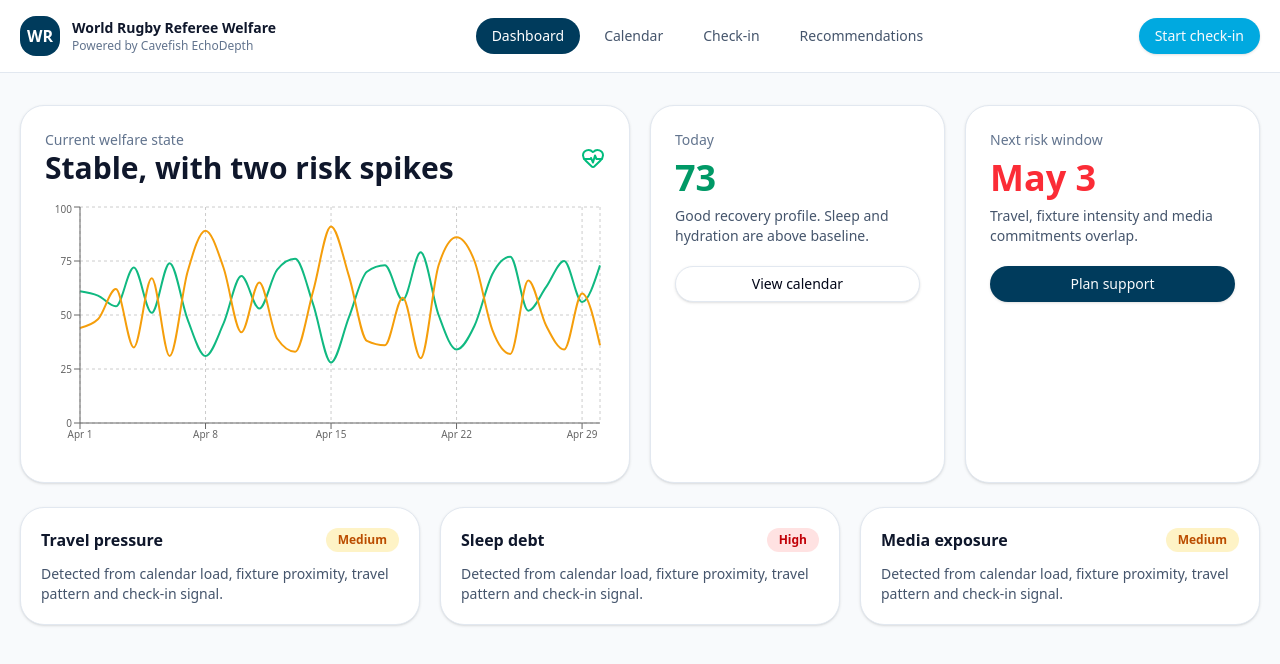
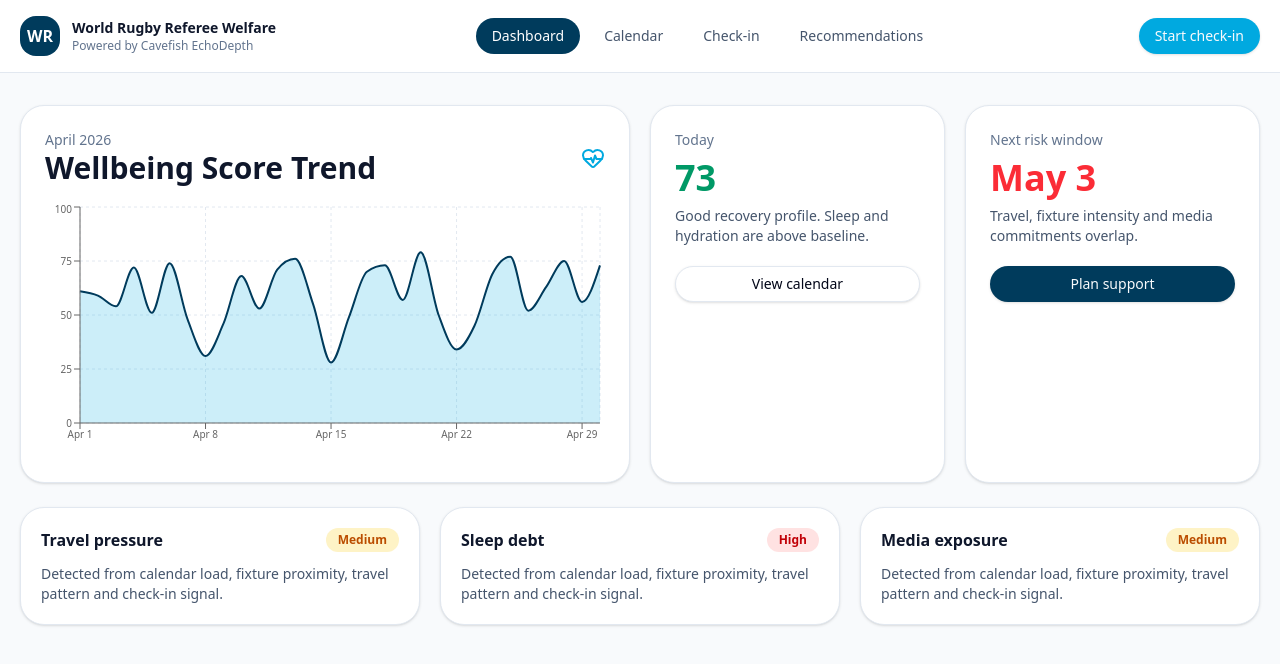
Before and after one commit to SpudandHolly/worldrugby, a React (Vite) app: page / in a window 1280 px wide. Shown: the top 664 px of the page. Built offline with nearby package versions, Linux system fonts and the light colour scheme.

Commit message:
Update dashboard chart to single wellbeing score line

```diff
--- a/src/App.tsx
+++ b/src/App.tsx
@@ -18,8 +18,6 @@ import {
 import { Card, CardContent } from "@/components/ui/card";
 import { Button } from "@/components/ui/button";
 import {
-  LineChart,
-  Line,
   XAxis,
   YAxis,
   CartesianGrid,
@@ -270,38 +268,31 @@ function Dashboard({ setScreen }: { setScreen: (s: Screen) => void }) {
             <div className="mb-4 flex flex-col sm:flex-row sm:items-center justify-between gap-2">
               <div>
                 <p className="text-xs sm:text-sm text-slate-500">
-                  Current welfare state
+                  April 2026
                 </p>
                 <h1 className="text-xl sm:text-2xl lg:text-3xl font-black text-slate-900">
-                  Stable, with two risk spikes
+                  Wellbeing Score Trend
                 </h1>
               </div>
-              <HeartPulse className="hidden sm:block text-emerald-500 h-6 w-6" />
+              <HeartPulse className="hidden sm:block text-[#00A9E0] h-6 w-6" />
             </div>
             <div className="h-48 sm:h-64">
               <ResponsiveContainer width="100%" height="100%">
-                <LineChart data={trendData}>
-                  <CartesianGrid strokeDasharray="3 3" />
+                <AreaChart data={trendData}>
+                  <CartesianGrid strokeDasharray="3 3" stroke="#e2e8f0" />
                   <XAxis dataKey="day" tick={{ fontSize: 10 }} interval={6} />
                   <YAxis domain={[0, 100]} tick={{ fontSize: 10 }} width={30} />
                   <Tooltip />
-                  <Line
+                  <Area
                     type="monotone"
                     dataKey="wellbeing"
-                    stroke="#10b981"
+                    stroke="#003B5C"
                     strokeWidth={2}
-                    dot={false}
-                    name="Wellbeing"
+                    fill="#00A9E0"
+                    fillOpacity={0.2}
+                    name="Wellbeing Score"
                   />
-                  <Line
-                    type="monotone"
-                    dataKey="load"
-                    stroke="#f59e0b"
-                    strokeWidth={2}
-                    dot={false}
-                    name="Pressure load"
-                  />
-                </LineChart>
+                </AreaChart>
               </ResponsiveContainer>
             </div>
           </CardContent>
```
